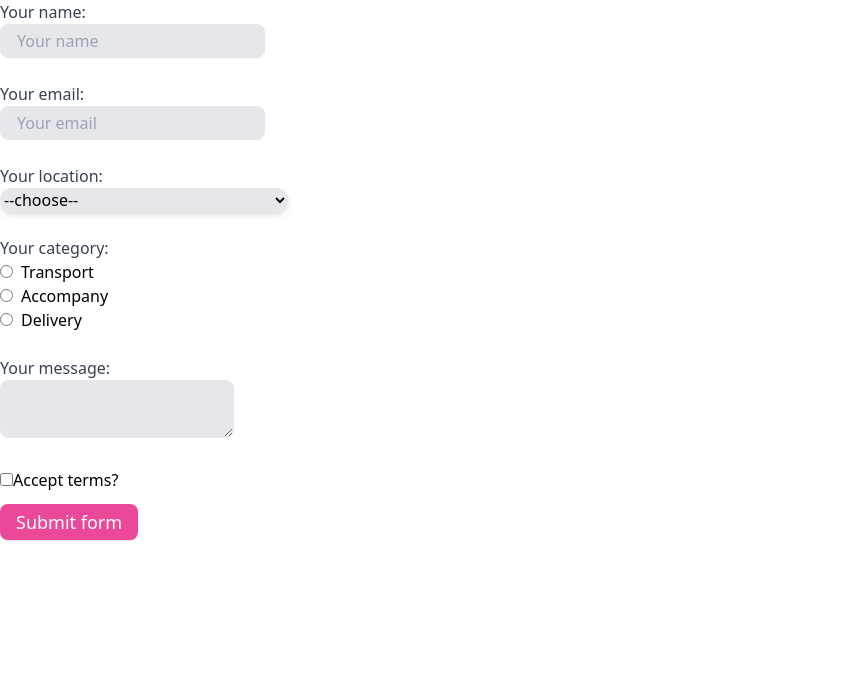
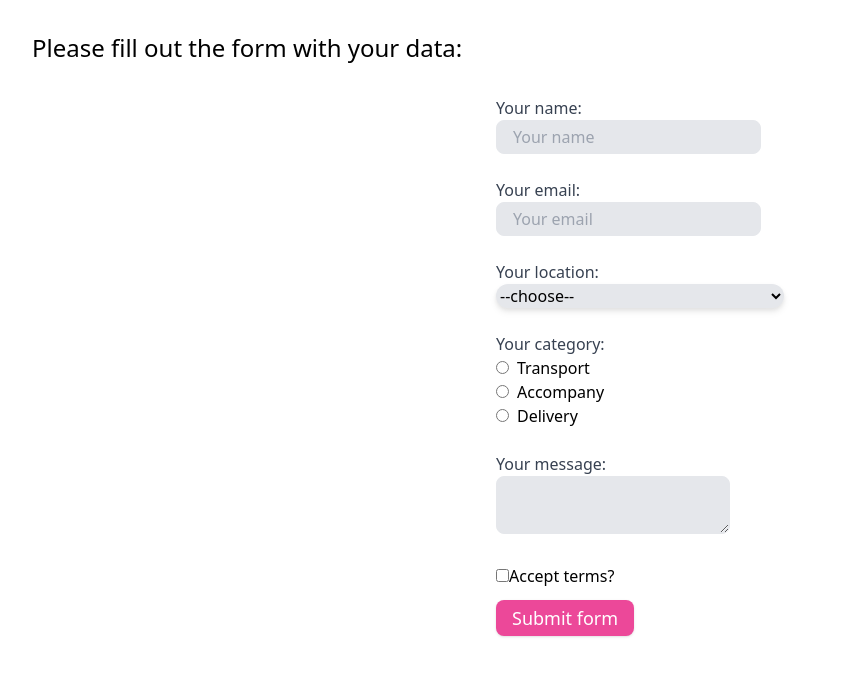
Before and after one commit to ZASFM/Firebase-help-project-clone, a React (Create React App) app: page /account/post-help in a window 1280 px wide. Shown: the top 676 px of the page, without its empty margins (0-847 px from the left). Built offline with nearby package versions, Linux system fonts and the light colour scheme; no server answers; the database is empty; sample sign-in values are in the browser's storage.

Commit message:
Enhenced styling

```diff
--- a/src/components/Post_help.js
+++ b/src/components/Post_help.js
@@ -54,7 +54,9 @@ const PostHelp=()=>{
    }
 
    return (
-      <div className="w-full">
+      <div>
+         <h1 className="text-2xl mb-8 mt-8 ml-8">Please fill out the form with your data:</h1>
+         <div className="flex justify-center">
          <form onSubmit={sendData}>
             <div className="form-group mb-6">
             <label htmlFor="name" className="inline-block text-gray-700">Your name:</label><br/>
@@ -145,6 +147,7 @@ const PostHelp=()=>{
             />
             </div>
          </form>
+         </div>
       </div>
    )
 }
```
